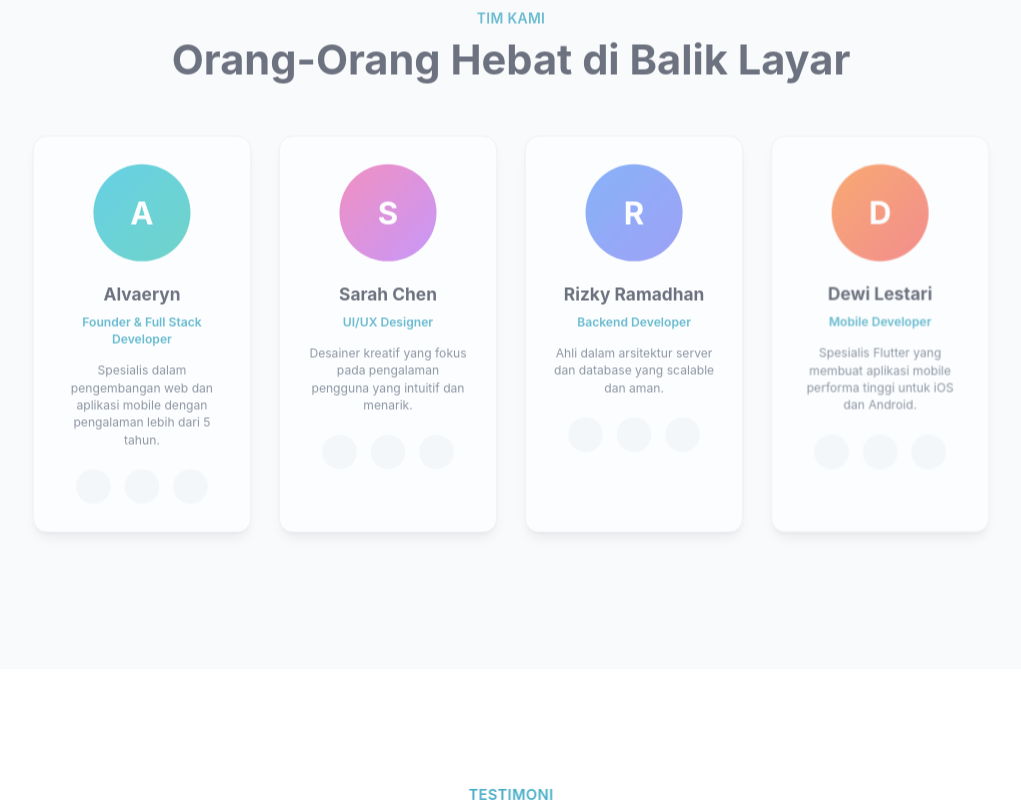
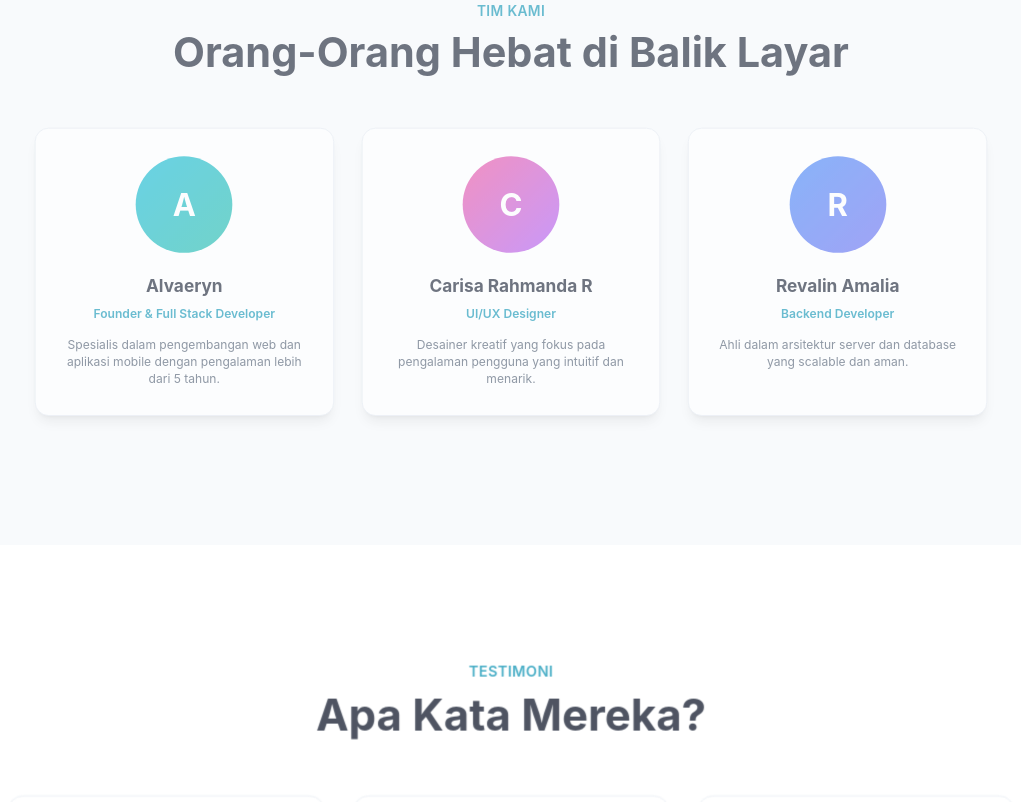
Before and after one commit to Alvaeryn/Porto, a React (Vite) app in the folder frontend/: page / in a window 1280 px wide. Shown: the part 4780-5582 px from the top of the page, without its empty margins (129-1150 px from the left). Built offline with nearby package versions, Linux system fonts and the light colour scheme.

Commit message:
Update Team section to 3 members, remove social links

```diff
--- a/frontend/src/components/sections/Team.tsx
+++ b/frontend/src/components/sections/Team.tsx
@@ -7,13 +7,12 @@ interface TeamMember {
   bio: string;
   avatar: string;
   color: string;
-  socials: { icon: string; link: string }[];
 }
 
 const TeamMemberCard = ({ member, index }: { member: TeamMember; index: number }) => {
   const { ref, isVisible } = useScrollAnimation(0.3);
 
-  const animations = ['animate-fade-up', 'animate-rotate', 'animate-scale-up', 'animate-slide-up-bounce'];
+  const animations = ['animate-fade-up', 'animate-rotate', 'animate-scale-up'];
   const animationClass = animations[index % animations.length];
 
   return (
@@ -26,18 +25,7 @@ const TeamMemberCard = ({ member, index }: { member: TeamMember; index: number }
       </div>
       <h3 className="font-bold text-xl text-slate-900 dark:text-white mb-2">{member.name}</h3>
       <p className="text-cyan-600 dark:text-cyan-400 font-semibold text-sm mb-4">{member.role}</p>
-      <p className="text-slate-600 dark:text-slate-400 text-sm mb-6">{member.bio}</p>
-      <div className="flex justify-center gap-4">
-        {member.socials.map((social, j) => (
-          <a
-            key={j}
-            href={social.link}
-            className="w-10 h-10 rounded-full bg-slate-100 dark:bg-slate-800 flex items-center justify-center text-slate-600 dark:text-slate-400 hover:bg-cyan-500 hover:text-white transition-all"
-          >
-            <i className={social.icon}></i>
-          </a>
-        ))}
-      </div>
+      <p className="text-slate-600 dark:text-slate-400 text-sm">{member.bio}</p>
     </div>
   );
 };
@@ -49,48 +37,21 @@ const Team = () => {
       role: 'Founder & Full Stack Developer',
       bio: 'Spesialis dalam pengembangan web dan aplikasi mobile dengan pengalaman lebih dari 5 tahun.',
       avatar: 'A',
-      color: 'from-cyan-500 to-teal-500',
-      socials: [
-        { icon: 'fab fa-github', link: '#' },
-        { icon: 'fab fa-linkedin', link: '#' },
-        { icon: 'fab fa-instagram', link: '#' }
-      ]
+      color: 'from-cyan-500 to-teal-500'
     },
     {
-      name: 'Sarah Chen',
+      name: 'Carisa Rahmanda R',
       role: 'UI/UX Designer',
       bio: 'Desainer kreatif yang fokus pada pengalaman pengguna yang intuitif dan menarik.',
-      avatar: 'S',
-      color: 'from-pink-500 to-purple-500',
-      socials: [
-        { icon: 'fab fa-github', link: '#' },
-        { icon: 'fab fa-dribbble', link: '#' },
-        { icon: 'fab fa-behance', link: '#' }
-      ]
+      avatar: 'C',
+      color: 'from-pink-500 to-purple-500'
     },
     {
-      name: 'Rizky Ramadhan',
+      name: 'Revalin Amalia',
       role: 'Backend Developer',
       bio: 'Ahli dalam arsitektur server dan database yang scalable dan aman.',
       avatar: 'R',
-      color: 'from-blue-500 to-indigo-500',
-      socials: [
-        { icon: 'fab fa-github', link: '#' },
-        { icon: 'fab fa-linkedin', link: '#' },
-        { icon: 'fab fa-twitter', link: '#' }
-      ]
-    },
-    {
-      name: 'Dewi Lestari',
-      role: 'Mobile Developer',
-      bio: 'Spesialis Flutter yang membuat aplikasi mobile performa tinggi untuk iOS dan Android.',
-      avatar: 'D',
-      color: 'from-orange-500 to-red-500',
-      socials: [
-        { icon: 'fab fa-github', link: '#' },
-        { icon: 'fab fa-linkedin', link: '#' },
-        { icon: 'fab fa-instagram', link: '#' }
-      ]
+      color: 'from-blue-500 to-indigo-500'
     }
   ];
 
@@ -113,7 +74,7 @@ const Team = () => {
           <h2 className="text-4xl md:text-5xl font-bold text-slate-900 dark:text-white">Orang-Orang Hebat di Balik Layar</h2>
         </div>
 
-        <div className="grid md:grid-cols-2 lg:grid-cols-4 gap-8">
+        <div className="grid md:grid-cols-2 lg:grid-cols-3 gap-8">
           {teamMembers.map((member, i) => (
             <TeamMemberCard key={i} member={member} index={i} />
           ))}
```
